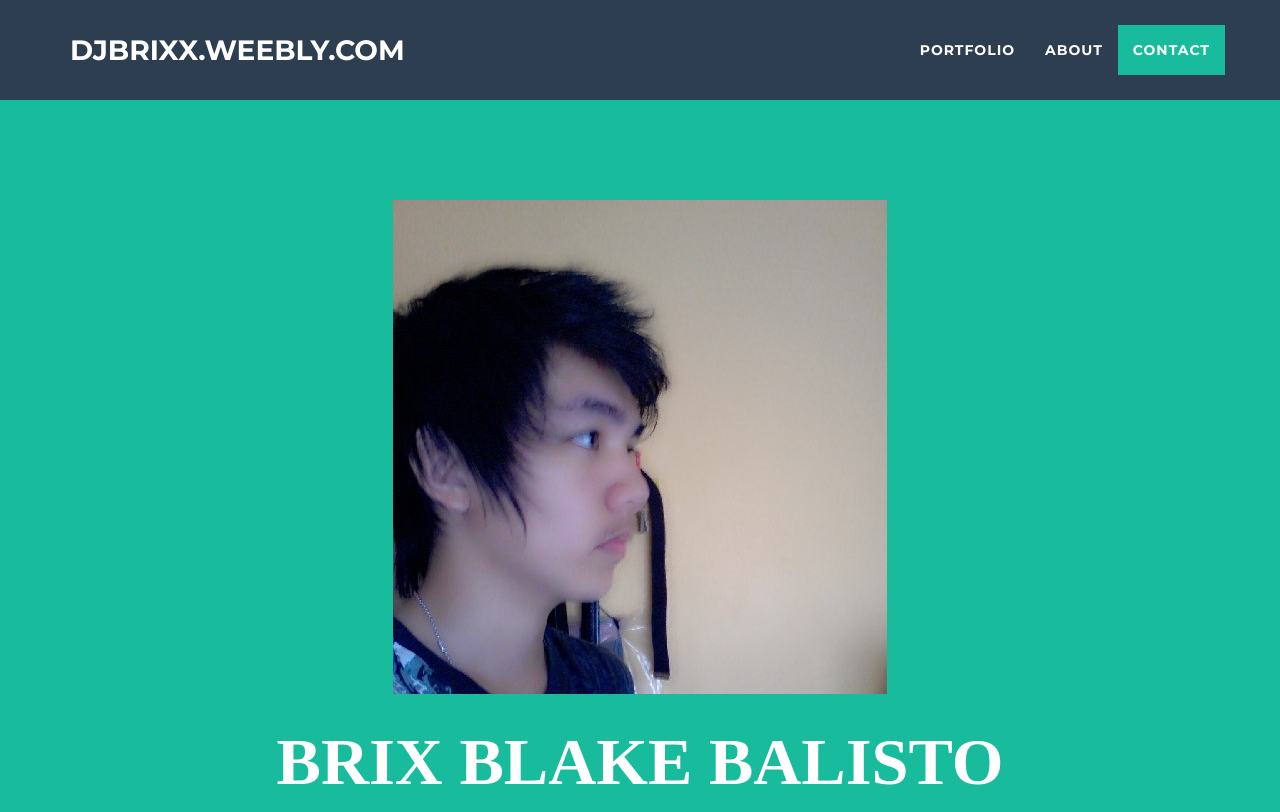
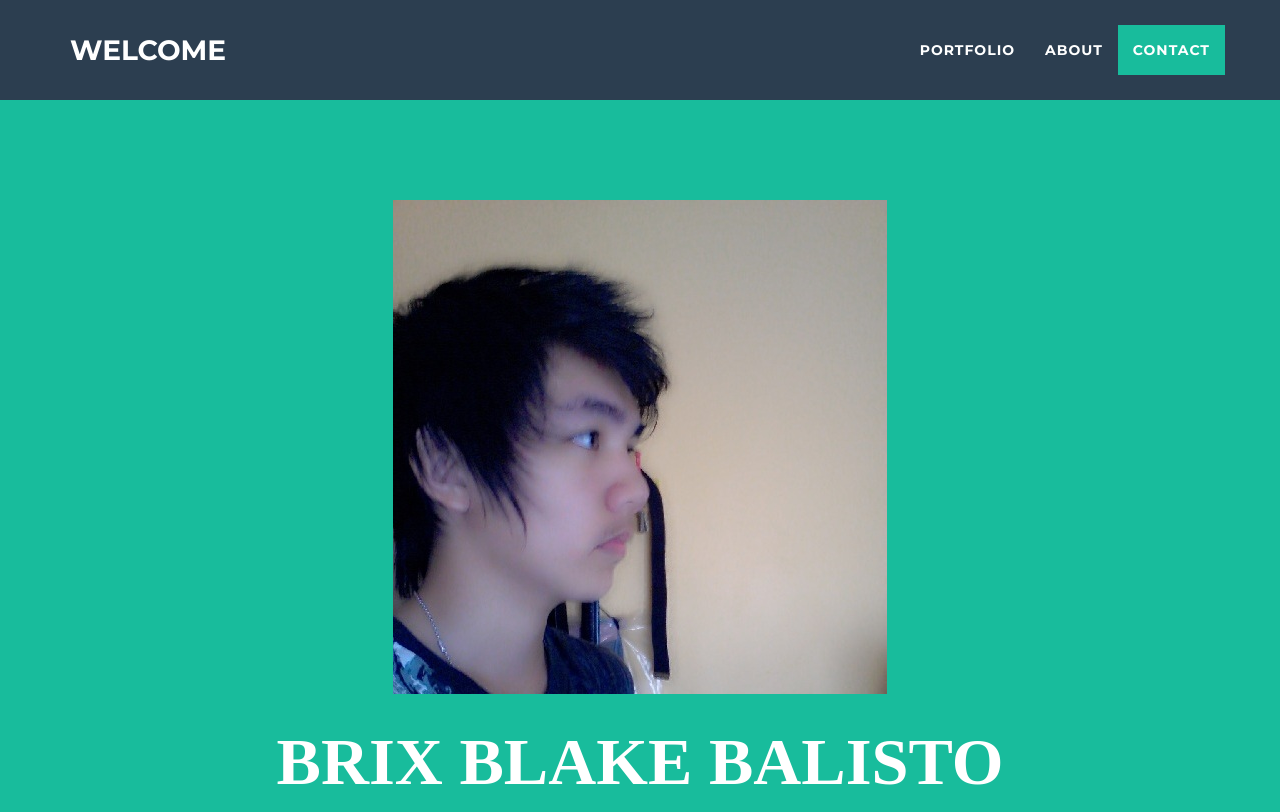
Before and after one commit to BrixBlake/BrixBalisto.github.io, a website: page index.html in a window 1280 px wide. Shown: the top 812 px of the page. Drawn offline with nearby package versions, Linux system fonts and the light colour scheme.

Commit message:
Update index.html

```diff
--- a/index.html
+++ b/index.html
@@ -41,7 +41,7 @@
                 <button type="button" class="navbar-toggle" data-toggle="collapse" data-target="#bs-example-navbar-collapse-1">
                     <span class="sr-only">Toggle navigation</span> Menu <i class="fa fa-bars"></i>
                 </button>
-                <a class="navbar-brand" href="#page-top">djbrixx.weebly.com</a>
+                <a class="navbar-brand" href="#page-top">WELCOME</a>
             </div>
 
             <!-- Collect the nav links, forms, and other content for toggling -->
```
